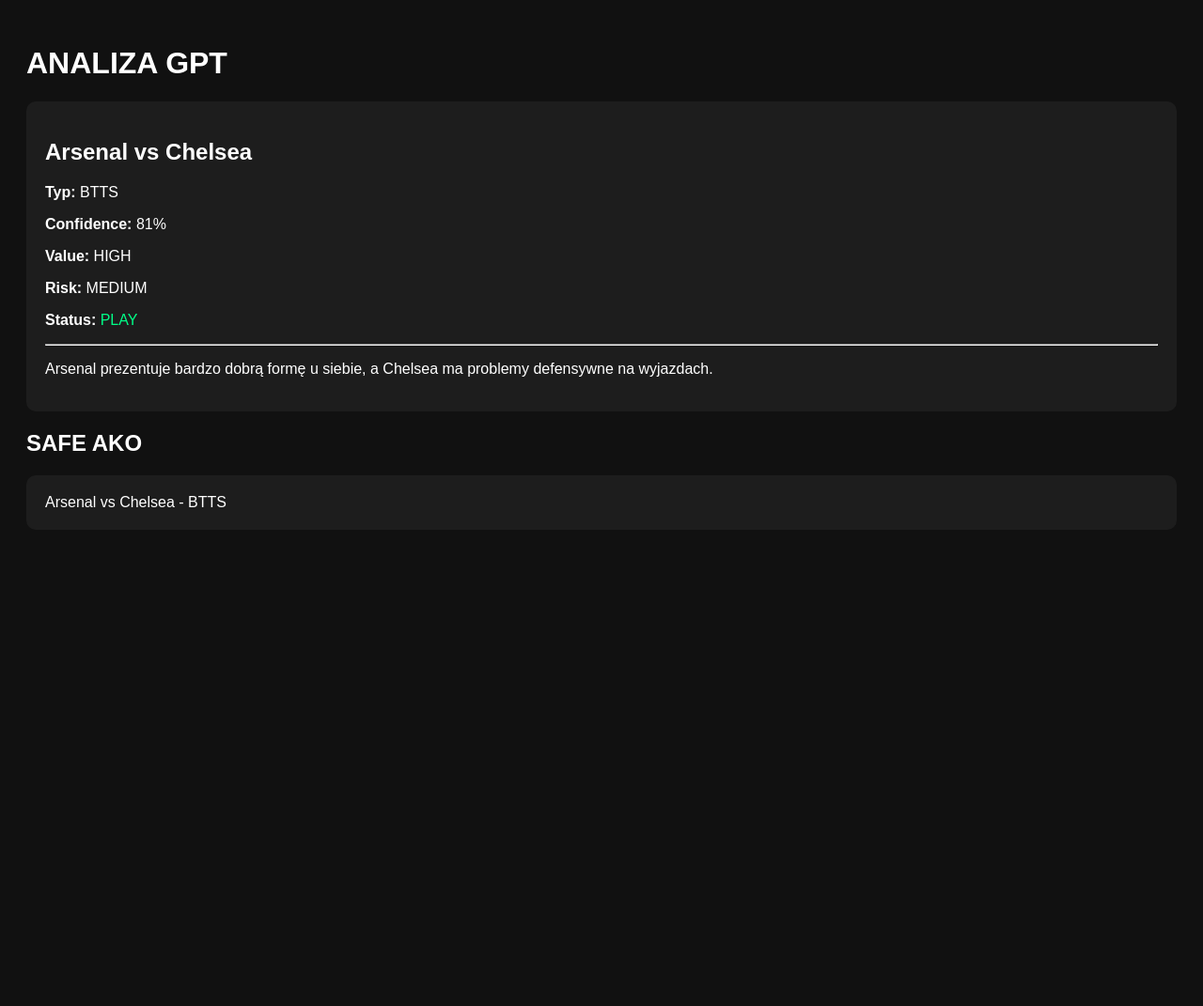
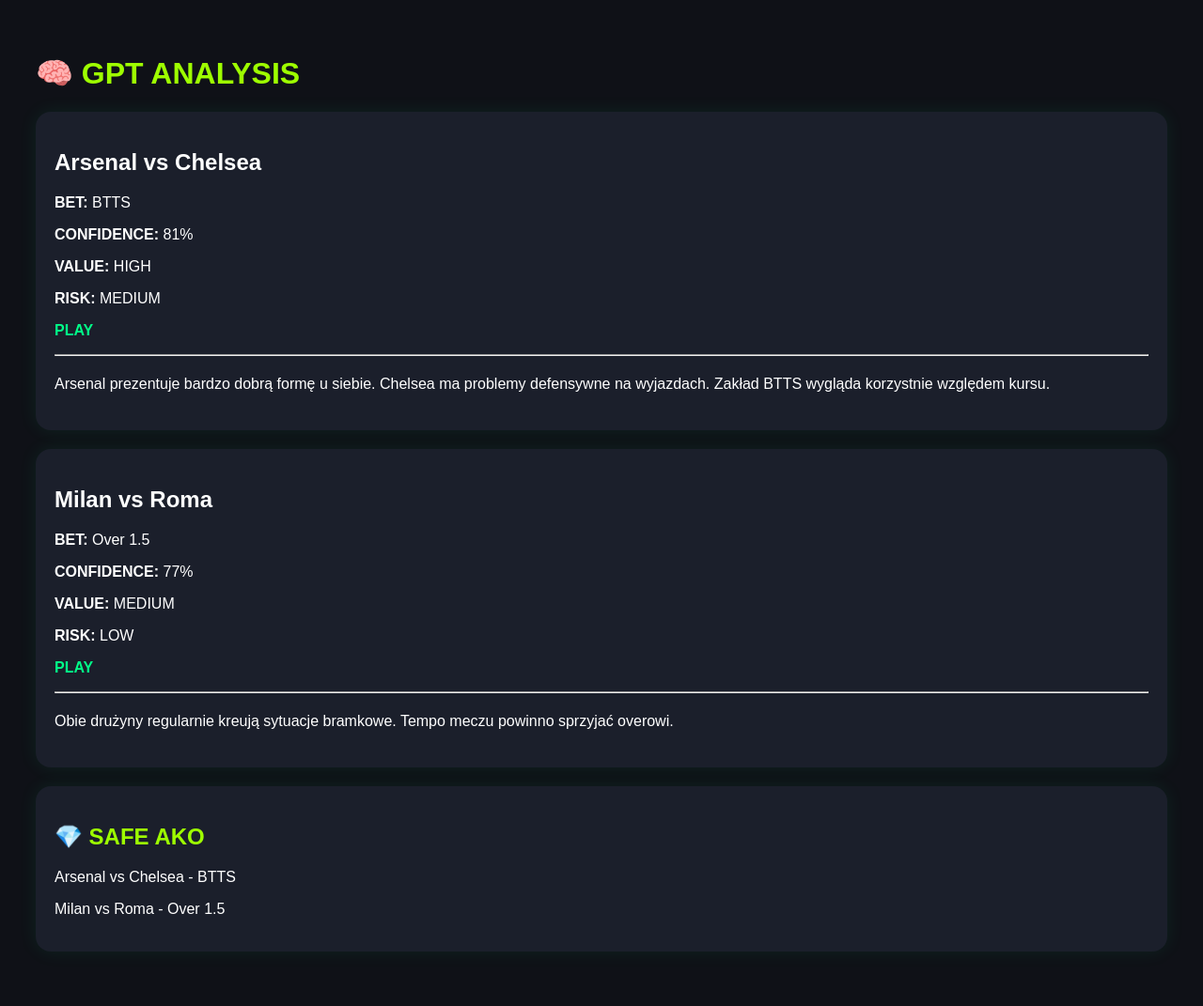
Before and after one commit to kanibalecl-source/betbot, a Flask app: page /gpt-analysis in a window 1280 px wide. Shown: the whole page at 94% size. Before the commit the page ends 540 px from the top, so only its background shows below. Run offline with Flask 3, Linux system fonts and the light colour scheme; parts of the project's set-up code (start-up, migrations or seed data) failed here and were passed over.

Commit message:
new update

```diff
--- a/gpt_analysis_tab.py
+++ b/gpt_analysis_tab.py
@@ -1,8 +1,12 @@
-
 from flask import Blueprint, jsonify, render_template
 
 def register_gpt_analysis_routes(app, base_dir=None):
-    gpt_bp = Blueprint('gpt_analysis', __name__, template_folder='templates')
+
+    gpt_bp = Blueprint(
+        'gpt_analysis',
+        __name__,
+        template_folder='templates'
+    )
 
     @gpt_bp.route('/gpt-analysis')
     def gpt_analysis_page():
@@ -10,6 +14,7 @@ def register_gpt_analysis_routes(app, base_dir=None):
 
     @gpt_bp.route('/api/gpt-analysis')
     def api_gpt_analysis():
+
         return jsonify({
             "matches": [
                 {
@@ -19,12 +24,22 @@ def register_gpt_analysis_routes(app, base_dir=None):
                     "value": "HIGH",
                     "risk": "MEDIUM",
                     "status": "PLAY",
-                    "analysis": "Arsenal prezentuje bardzo dobrą formę u siebie, a Chelsea ma problemy defensywne na wyjazdach."
+                    "analysis": "Arsenal prezentuje bardzo dobrą formę u siebie. Chelsea ma problemy defensywne na wyjazdach. Zakład BTTS wygląda korzystnie względem kursu."
+                },
+                {
+                    "match": "Milan vs Roma",
+                    "bet": "Over 1.5",
+                    "confidence": 77,
+                    "value": "MEDIUM",
+                    "risk": "LOW",
+                    "status": "PLAY",
+                    "analysis": "Obie drużyny regularnie kreują sytuacje bramkowe. Tempo meczu powinno sprzyjać overowi."
                 }
             ],
             "ako": {
                 "safe": [
-                    "Arsenal vs Chelsea - BTTS"
+                    "Arsenal vs Chelsea - BTTS",
+                    "Milan vs Roma - Over 1.5"
                 ]
             }
         })
--- a/templates/gpt_analysis.html
+++ b/templates/gpt_analysis.html
@@ -1,30 +1,96 @@
 <!DOCTYPE html>
-<html><head><title>ANALIZA GPT</title>
+<html>
+<head>
+<meta charset="utf-8">
+<title>GPT ANALYSIS</title>
+
 <style>
-body {background:#111;color:white;font-family:Arial;padding:20px;}
-.card {background:#1d1d1d;padding:20px;margin-bottom:20px;border-radius:10px;}
-.green{color:#00ff88;}.red{color:#ff4d4d;}
-</style></head><body>
-<h1>ANALIZA GPT</h1>
-<div id="matches"></div>
+body{
+    background:#0f1117;
+    color:white;
+    font-family:Arial;
+    padding:30px;
+}
+
+.card{
+    background:#1b1f2b;
+    border-radius:16px;
+    padding:20px;
+    margin-bottom:20px;
+    box-shadow:0 0 20px rgba(0,255,136,0.08);
+}
+
+.play{
+    color:#00ff88;
+    font-weight:bold;
+}
+
+.skip{
+    color:#ff4d4d;
+    font-weight:bold;
+}
+
+.title{
+    color:#9eff00;
+}
+</style>
+
+</head>
+<body>
+
+<h1 class="title">🧠 GPT ANALYSIS</h1>
+
+<div id="app"></div>
+
 <script>
+
 fetch('/api/gpt-analysis')
 .then(r=>r.json())
 .then(data=>{
+
     let html='';
+
     data.matches.forEach(match=>{
+
         html += `
         <div class="card">
+
             <h2>${match.match}</h2>
-<p><b>Typ:</b> ${match.bet}</p>
-<p><b>Confidence:</b> ${match.confidence}%</p>
-<p><b>Value:</b> ${match.value}</p>
-<p><b>Risk:</b> ${match.risk}</p>
-<p><b>Status:</b> <span class="${match.status === 'PLAY' ? 'green' : 'red'}">${match.status}</span></p>
-<hr><p>${match.analysis}</p></div>`;
+
+            <p><b>BET:</b> ${match.bet}</p>
+            <p><b>CONFIDENCE:</b> ${match.confidence}%</p>
+            <p><b>VALUE:</b> ${match.value}</p>
+            <p><b>RISK:</b> ${match.risk}</p>
+
+            <p class="${match.status === 'PLAY' ? 'play' : 'skip'}">
+                ${match.status}
+            </p>
+
+            <hr>
+
+            <p style="line-height:1.7;">
+                ${match.analysis}
+            </p>
+
+        </div>
+        `;
     });
-html += '<h2>SAFE AKO</h2>';
-data.ako.safe.forEach(pick=>{html += `<div class="card">${pick}</div>`;});
-document.getElementById('matches').innerHTML=html;
+
+    html += `<div class="card">
+        <h2 class="title">💎 SAFE AKO</h2>
+    `;
+
+    data.ako.safe.forEach(pick=>{
+        html += `<p>${pick}</p>`;
     });
-</script></body></html>
+
+    html += `</div>`;
+
+    document.getElementById('app').innerHTML = html;
+
+});
+
+</script>
+
+</body>
+</html>
```
Also changed, not shown: README.txt. Lines whose indentation alone changed are shown as unchanged.
